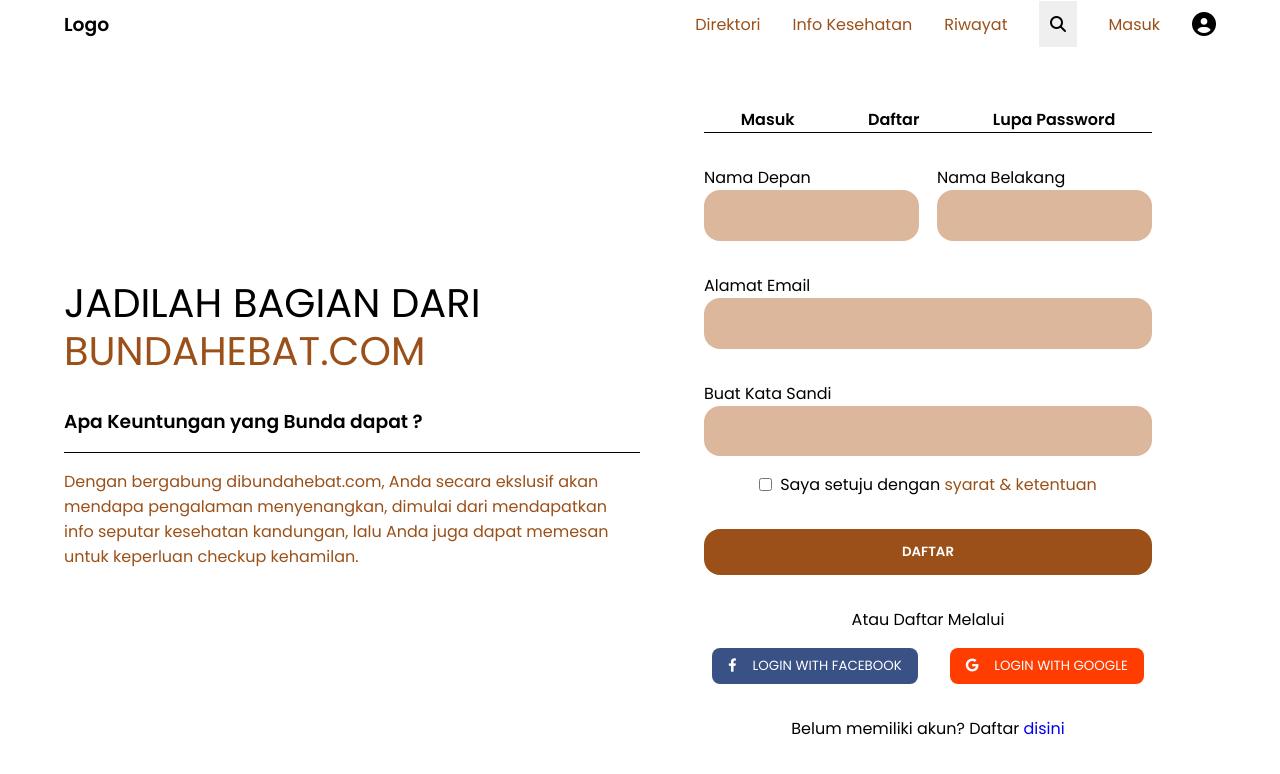
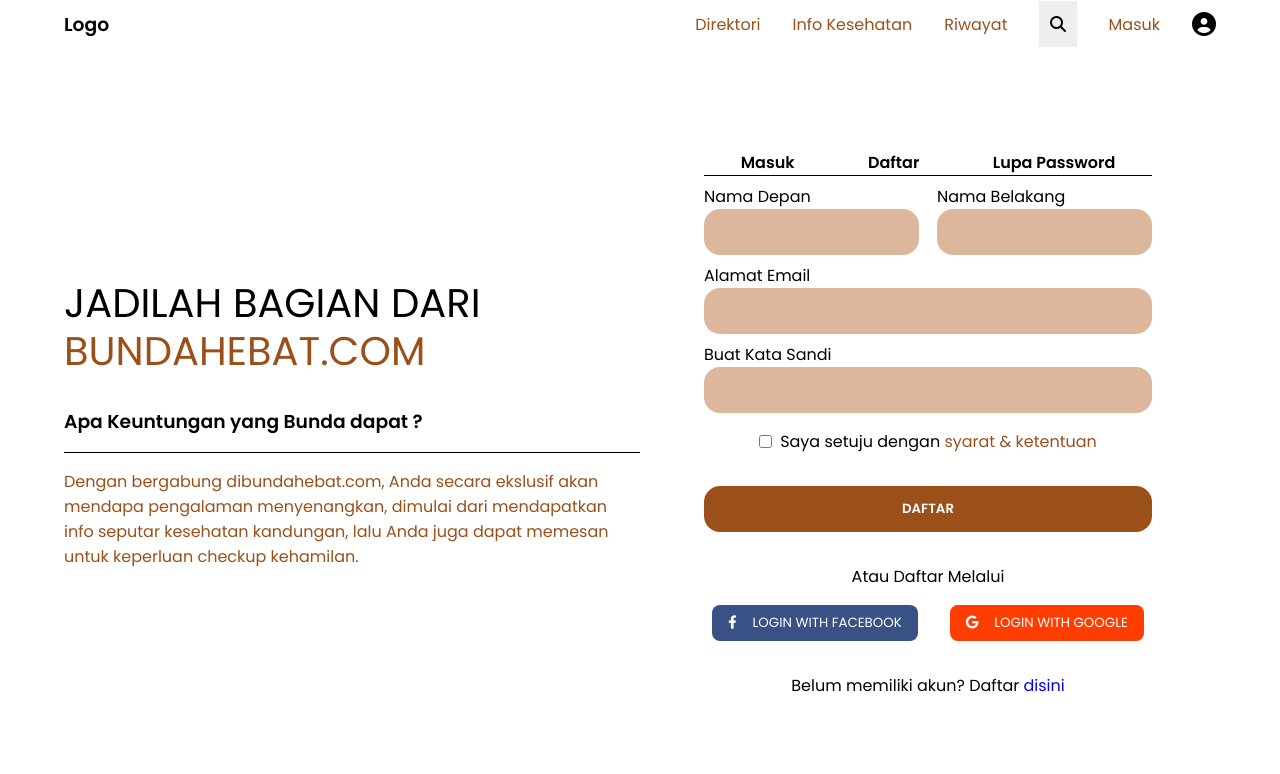
Before and after one commit to nuzulh/bundahebat, a JavaScript app: page /daftar in a window 1280 px wide. Shown: the top 774 px of the page. Built offline with nearby package versions, Linux system fonts and the light colour scheme; the HTML template or start-up script is replaced by a standard one.

Commit message:
decrease gap sign form

```diff
--- a/src/css/Sign.css
+++ b/src/css/Sign.css
@@ -48,11 +48,12 @@
     flex-direction: column;
 }
 .sign-box form label {
-    margin-top: 2rem;
+    font-size: 1rem;
+    margin-top: 0.5rem;
 }
 .sign-box form input {
     background-color: #DCB79C;
-    padding: 0.8rem;
+    padding: 0.66rem;
     border-radius: 1rem;
     font-size: 1rem;
 }
--- a/src/pages/Daftar.js
+++ b/src/pages/Daftar.js
@@ -39,7 +39,7 @@
                 <p>Atau Daftar Melalui</p>
                 <div className='metode-lain'>
                     <button><i className="fa-brands fa-facebook-f"></i>LOGIN WITH FACEBOOK</button>
-                    <button><i class="fa-brands fa-google"></i>LOGIN WITH GOOGLE</button>
+                    <button><i className="fa-brands fa-google"></i>LOGIN WITH GOOGLE</button>
                 </div>
                 <p>Belum memiliki akun? Daftar <NavLink to='/daftar'>disini</NavLink></p>
             </div>
```
Also changed, not shown: 1 other file (tests, documents, lock files or other folders).
